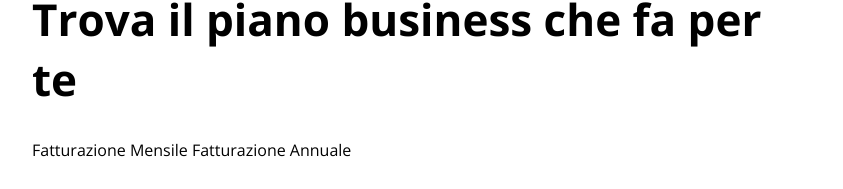
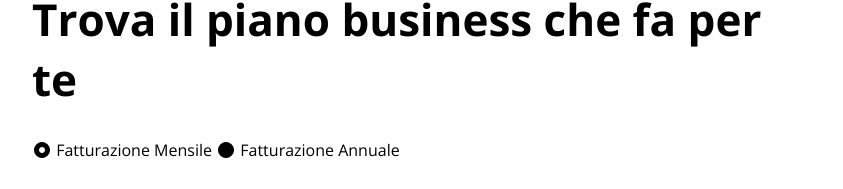
Before and after one commit to mattiamion91/htmlcss-dropbox, a plain HTML site: page index.html in a window 1280 px wide. Shown: the part 1165-1354 px from the top of the page, without its empty margins (218-1061 px from the left). Drawn offline with nearby package versions, Linux system fonts and the light colour scheme; a web font is replaced by a local one.

Commit message:
fix: pseudo-final commit

```diff
--- a/index.html
+++ b/index.html
@@ -71,8 +71,8 @@
         <!-- plans section-->
         <section class="plans">
             <h2 class="format-title font-size">Trova il piano business che fa per te</h2>
-            <span>Fatturazione Mensile</span>
-            <span>Fatturazione Annuale</span>
+            <span><i class="fa-solid fa-circle-dot"></i> Fatturazione Mensile</span>
+            <span><i class="fa-solid fa-circle"></i> Fatturazione Annuale</span>
             <div class="plans-container">
                 <div class="plans-card border-gery">
                     <div class="label-box border-gery-bottom"><i class="fa-solid fa-user"></i> Singolo</div>
```
